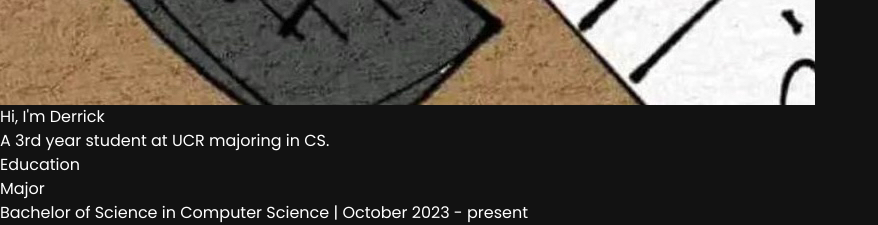
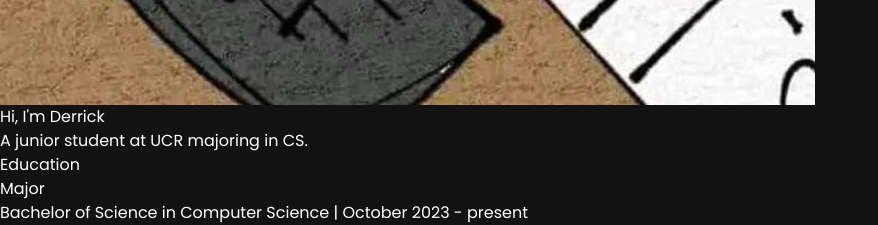
Before and after one commit to Derrick-Mao/Portfolio, a React (Vite) app: page / in a window 1280 px wide. Shown: the part 1580-1805 px from the top of the page, without its empty margins (0-878 px from the left). Built offline with nearby package versions, Linux system fonts and the light colour scheme.

Commit message:
hero subt

```diff
--- a/src/components/Hero.jsx
+++ b/src/components/Hero.jsx
@@ -20,7 +20,7 @@ const Hero = () => {
             Hi, I'm <span className="text-[#9467f6]">Derrick</span>
           </h1>
           <p className={`${styles.heroSubText}`}>
-            A 3rd year student at UCR majoring in CS.
+            A junior student at UCR majoring in CS.
           </p>
         </div>
       </div>
```
